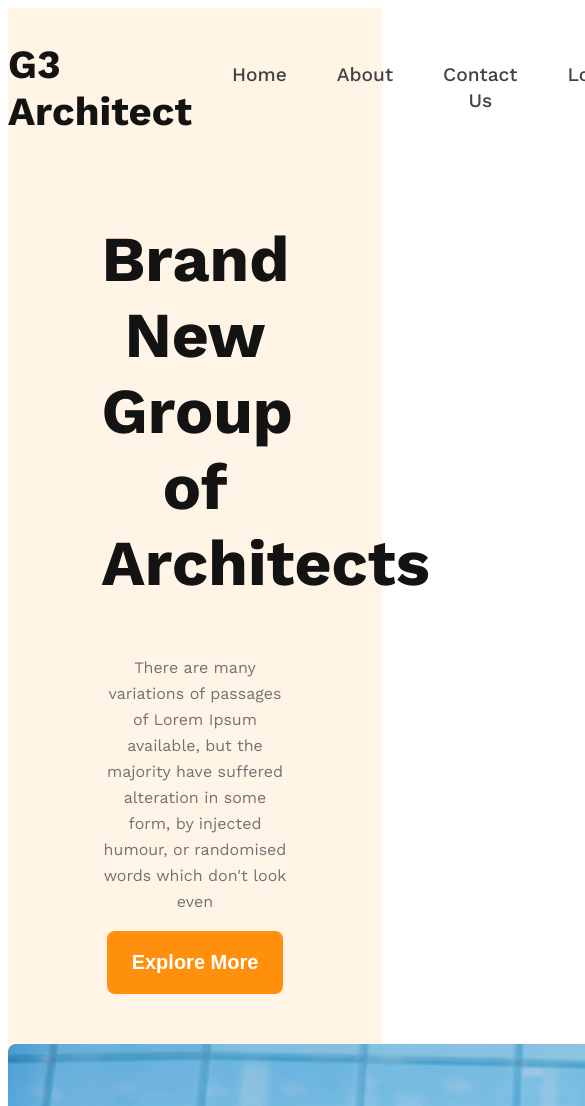
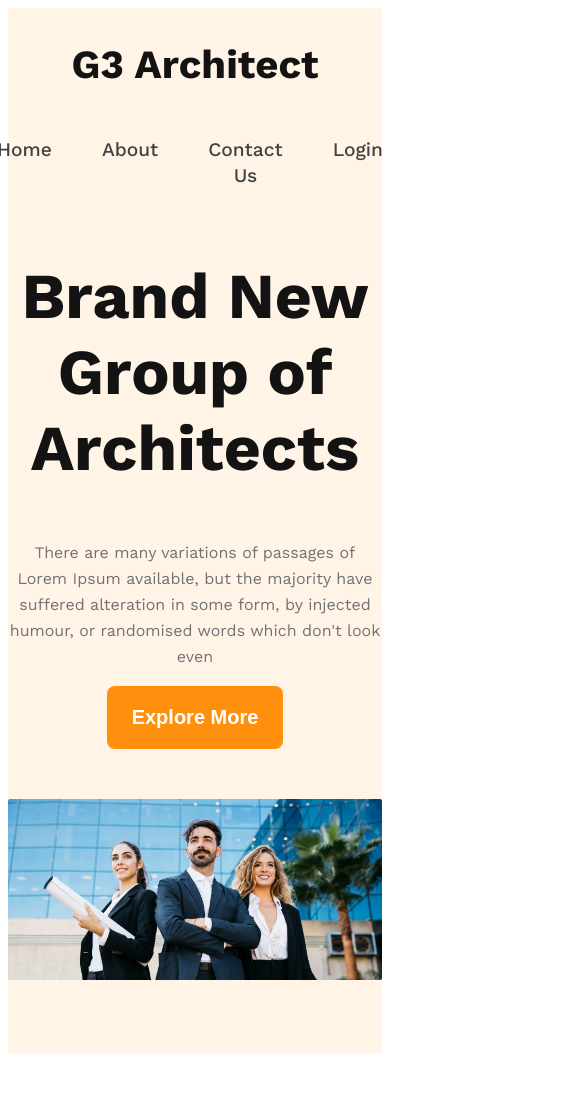
Before and after one commit to Ashikur-ai/G3-architect-practice, a plain HTML site: page index.html in a window 390 px wide. Shown: the top 1106 px of the page, 585 px wide, since content can reach past the window. After the commit the page ends 1061 px from the top, so only its background shows below. Drawn offline with nearby package versions, Linux system fonts and the light colour scheme.

Commit message:
header responsive done

```diff
--- a/styles/architect.css
+++ b/styles/architect.css
@@ -100,3 +100,28 @@ header {
     width: 1440px;
     margin: 50px auto;
 }
+
+
+
+/* small devices */
+@media screen and (max-width:576px) {
+    nav {
+        flex-direction: column;
+    }
+
+    .banner-img {
+        width: 100%;
+    }
+
+    .banner {
+        width: 100%;
+    }
+}
+
+
+/* medium devices */
+@media screen and (min-width:576px) and (max-width:992px) {
+    .banner-img {
+        width: 100%;
+    }
+}
```
